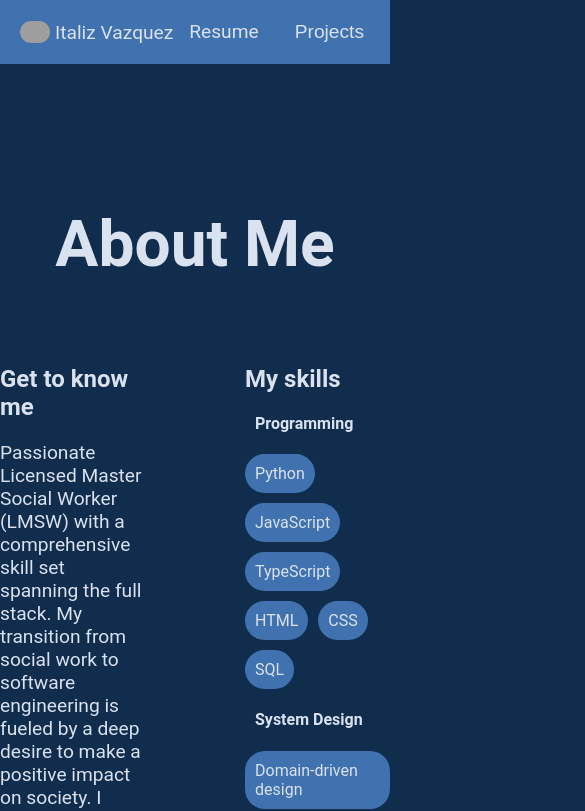
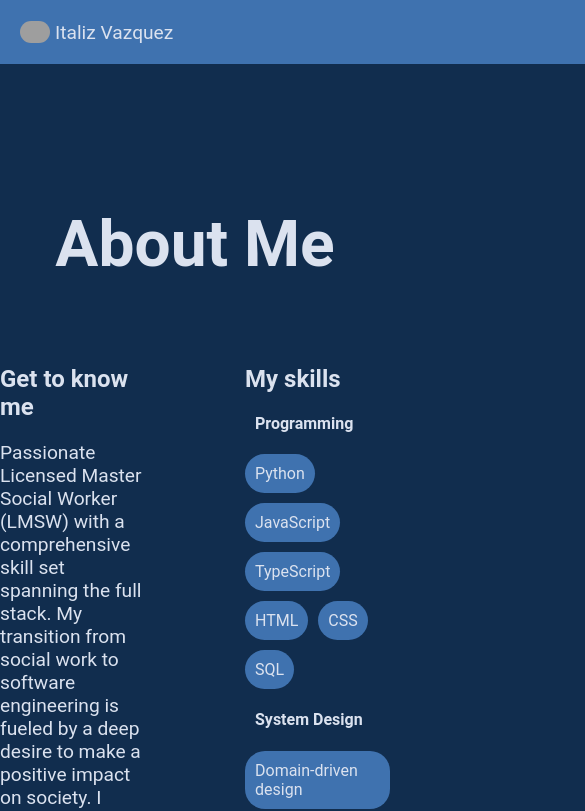
Before and after one commit to Itav8/portfolio, a React (Vite) app: page / in a window 390 px wide. Shown: the top 811 px of the page, 585 px wide, since content can reach past the window. Built offline with nearby package versions, Linux system fonts and the light colour scheme; grey boxes are pictures that could not be loaded.

Commit message:
Updated navbar

```diff
--- a/src/styles/Nav.css
+++ b/src/styles/Nav.css
@@ -53,8 +53,8 @@
   margin-top: 5px;
 }
 
-@media only screen and (max-width: 600px) {
-  .navbar {
-    display: flex;
+@media only screen and (max-width: 1000px) {
+  nav {
+    width: 925px;
   }
 }
```
